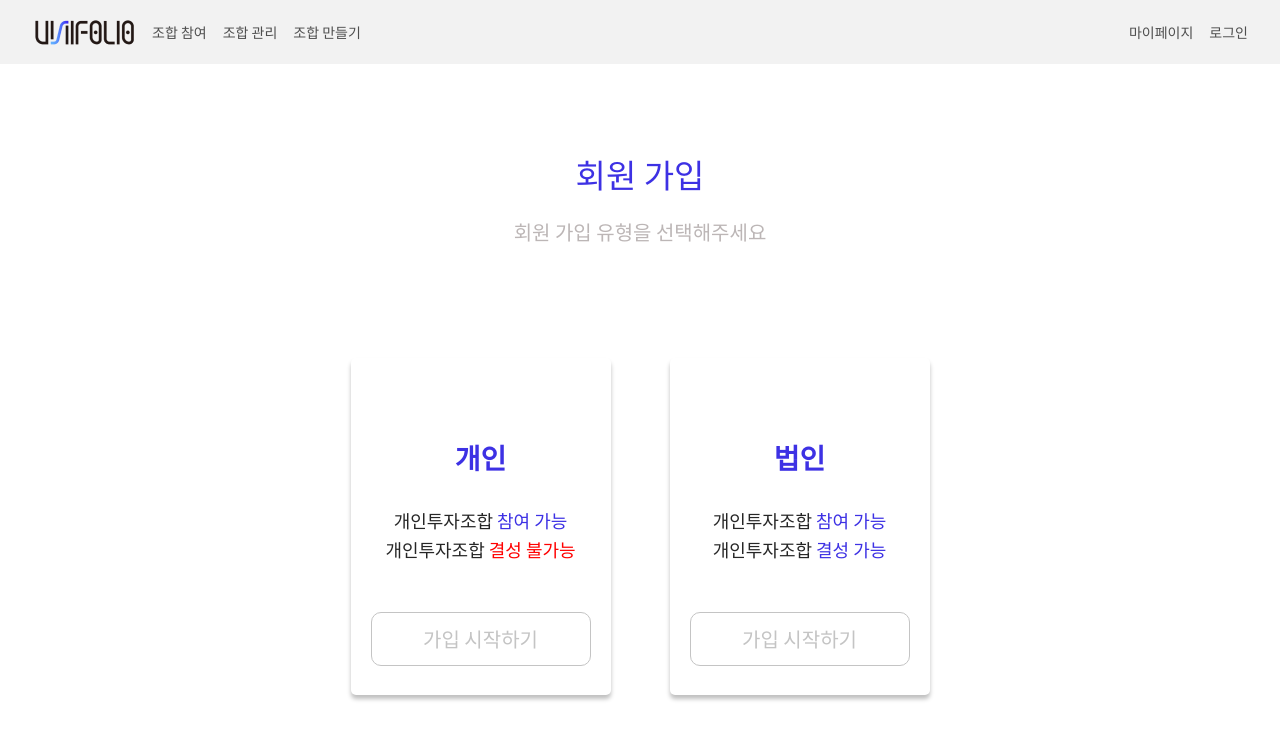
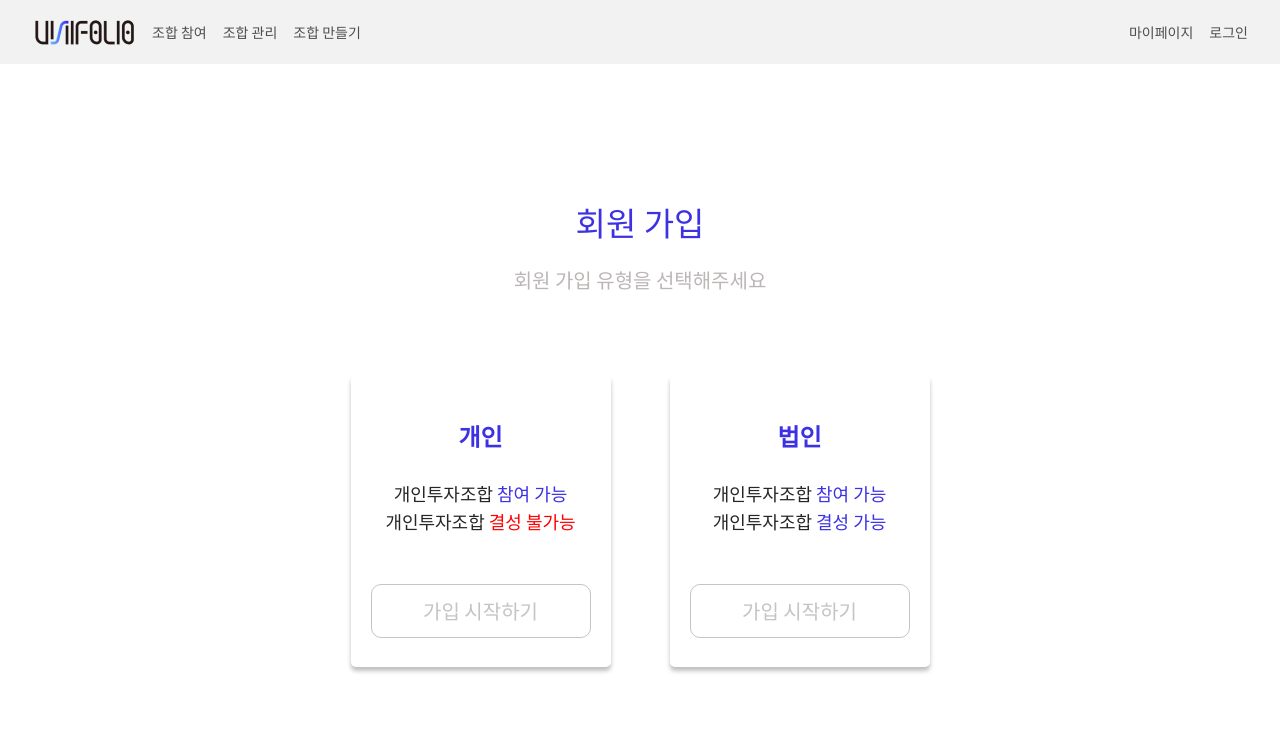
Before and after one commit to unifolio/unifolio-front, a React (Create React App) app: page /signup in a window 1280 px wide. Shown: the top 740 px of the page. Built offline with nearby package versions, Linux system fonts and the light colour scheme; what axios-extensions would draw is missing.

Commit message:
style: 회원가입 메인  퍼블리싱

```diff
--- a/src/composition/Signup/Card.js
+++ b/src/composition/Signup/Card.js
@@ -2,6 +2,7 @@ import React from 'react';
 import styled from 'styled-components';
 
 import styles from 'lib/styles';
+import Conditional from 'components/common/Conditional';
 
 const Card = ({ type, onChangeCurrent }) => {
 
@@ -15,20 +16,14 @@ const Card = ({ type, onChangeCurrent }) => {
         <CardTitle> {selectCardTitle(type)} </CardTitle>
       </CardRow>
       <CardRow className={"description"}>
-        {
-          type === "general"
-          && <>
-            <CardDescription> 개인투자조합 <CardDescriptionApprove>참여 가능</CardDescriptionApprove> </CardDescription>
-            <CardDescription> 개인투자조합 <CardDescriptionReject>결성 불가능</CardDescriptionReject> </CardDescription>
-          </>
-        }
-        {
-          type === "business" && <>
+        <Conditional condition={type === "general"}>
+          <CardDescription> 개인투자조합 <CardDescriptionApprove>참여 가능</CardDescriptionApprove> </CardDescription>
+          <CardDescription> 개인투자조합 <CardDescriptionReject>결성 불가능</CardDescriptionReject> </CardDescription>
+        </Conditional>
+        <Conditional condition={type === "business"}>
             <CardDescription> 개인투자조합 <CardDescriptionApprove>참여 가능</CardDescriptionApprove> </CardDescription>
             <CardDescription> 개인투자조합 <CardDescriptionApprove>결성 가능</CardDescriptionApprove> </CardDescription>
-          </>
-        }
-
+        </Conditional>
       </CardRow>
       <CardRow className={"button"}>
         <CardButton onClick={() => {onChangeCurrent(type) }}> 가입 시작하기 </CardButton>
@@ -77,10 +72,10 @@ const CardRow = styled.div`
   align-items: center;
 
   &.top {
-    margin-top: 75px;
+    margin-top: 40px;
   }
   &.description {
-    margin-top: 27px;
+    margin-top: 24px;
   }
   &.button {
     margin-top: 49px;
@@ -102,7 +97,7 @@ const CardButton = styled.button`
 `
 
 const CardTitle = styled.span`
-  font-size: 28px;
+  font-size: 24px;
   font-weight: bold;
   color: ${styles.palette.unifolioBlue};
 `
--- a/src/containers/SignupContainer.js
+++ b/src/containers/SignupContainer.js
@@ -9,7 +9,7 @@ import Header from 'composition/Signup/Header';
 import ProcessIndicator from 'composition/Signup/ProcessIndicator';
 import * as SignupPersonal from 'composition/Signup/PersonalPhase';
 import * as SignupCorporation from 'composition/Signup/CorporationPhase';
-
+import Conditional from 'components/common/Conditional';
 import API from '../lib/api';
 
 const SignupContainer = () => {
@@ -108,13 +108,15 @@ const SignupContainer = () => {
 	return (
     <>
       <Header current={current} process={process} />
-      {current === "default"
-        ? <CardArea>
+      <Conditional condition={current === "default"}>
+        <CardArea>
             <Card type={"general"} onChangeCurrent={handleChangeCurrent} />
             <Card type={"business"} onChangeCurrent={handleChangeCurrent} />
           </CardArea>
-        : <ProcessIndicator current={current} process={process} />
-      }
+      </Conditional>
+      <Conditional condition={current !== "default"}>
+        <ProcessIndicator current={current} process={process} />
+      </Conditional>
       <SignupBlock>
         {render()}
       </SignupBlock>
@@ -123,7 +125,7 @@ const SignupContainer = () => {
 };
 
 const CardArea = styled.div`
-  margin-top: 111px;
+  margin-top: 80px;
   font-size: var(--fontSize18);
 
   display: flex;
--- a/src/pages/SignupPage.js
+++ b/src/pages/SignupPage.js
@@ -21,10 +21,10 @@ const SignupLayout = styled.div`
 
   display:flex;
   justify-content: center;
+  align-items: center;
 `
 const SignupArea = styled.div`
   width: 60%;
-  margin-top: 10%;
 
   display:flex;
   flex-direction:column;
```
